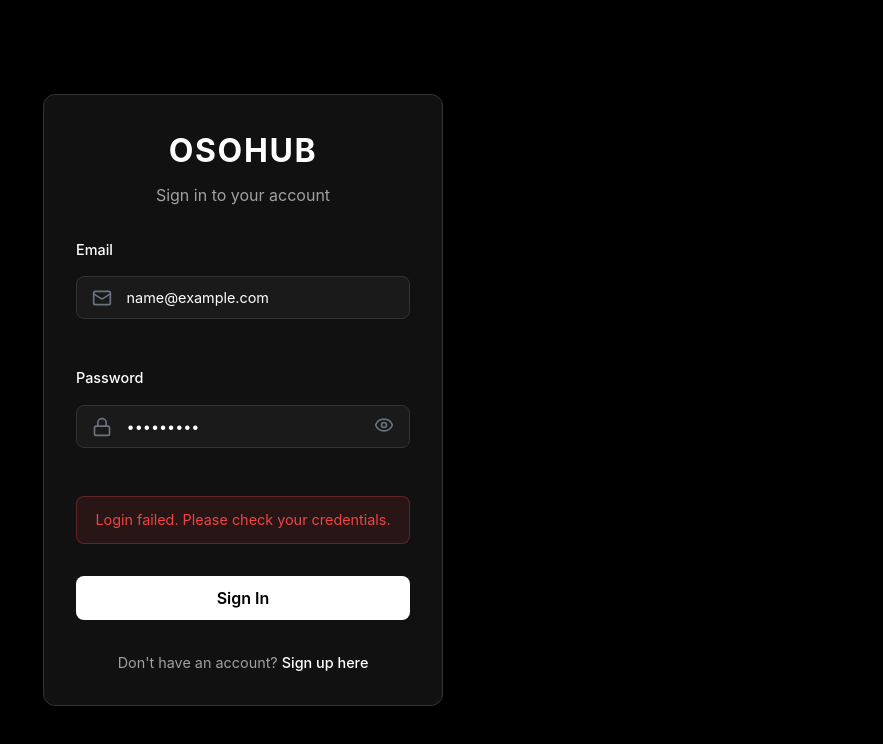
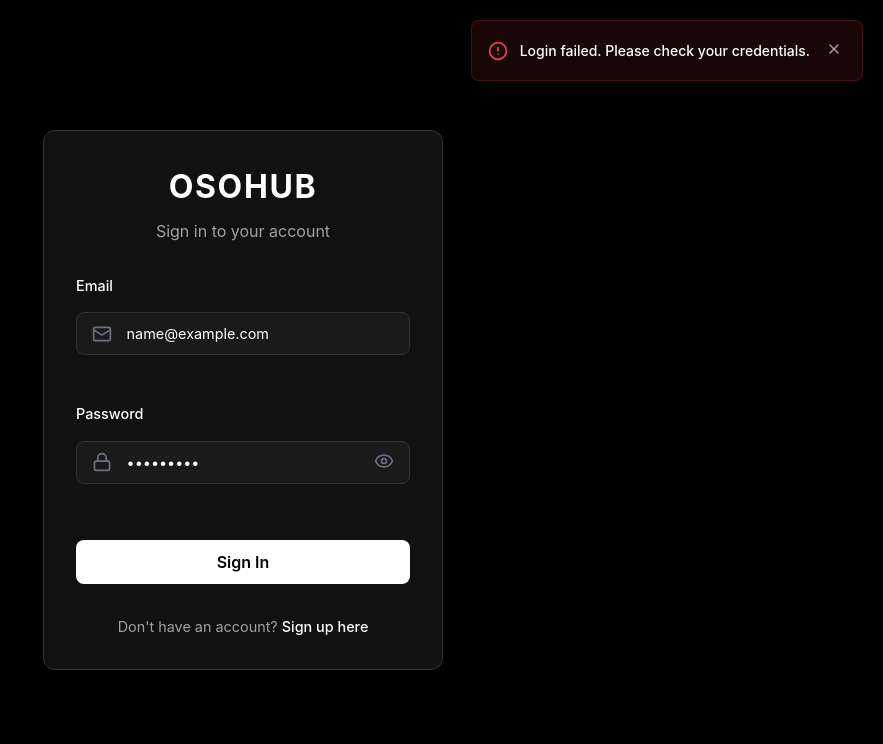
Before and after one commit to zGIKS/osohub-frontend, a React (Vite) app: page /login in a window 1280 px wide. Both pictures are taken after typing "name@example.com", "Sample123" into the empty fields and a click on the button "Sign In". Shown: the top 744 px of the page, without its empty margins (397-1280 px from the left). Built offline with nearby package versions, Linux system fonts and the light colour scheme; no server answers.

Commit message:
feat: Implement toast notifications system; add useToast hook and integrate with Login, SignUp, Settings, and ImageUploadModal components

```diff
--- a/src/App.jsx
+++ b/src/App.jsx
@@ -1,5 +1,6 @@
 import AppRouter from './router/AppRouter';
 import { AuthProvider } from './contexts/AuthContext';
+import ToastContainer from './shared/components/ToastContainer';
 import './App.css';
 
 function App() {
@@ -7,6 +8,7 @@ function App() {
     <div className="App">
       <AuthProvider>
         <AppRouter />
+        <ToastContainer />
       </AuthProvider>
     </div>
   );
--- a/src/auth/pages/Login.jsx
+++ b/src/auth/pages/Login.jsx
@@ -2,6 +2,7 @@ import { useState } from 'react';
 import { Link, useNavigate } from 'react-router-dom';
 import { Mail, Lock, Eye, EyeOff } from 'lucide-react';
 import { useAuth } from '../../contexts/AuthContext';
+import { useToast } from '../../hooks/useToast';
 import './Auth.css';
 
 const Login = () => {
@@ -11,35 +12,34 @@ const Login = () => {
   });
   const [showPassword, setShowPassword] = useState(false);
   const [loading, setLoading] = useState(false);
-  const [error, setError] = useState('');
 
   const navigate = useNavigate();
   const { login } = useAuth();
+  const toast = useToast();
 
   const handleChange = (e) => {
     setFormData({
       ...formData,
       [e.target.name]: e.target.value
     });
-    setError('');
   };
 
   const handleSubmit = async (e) => {
     e.preventDefault();
     setLoading(true);
-    setError('');
 
     try {
       const result = await login(formData.email, formData.password);
 
       if (result.success) {
+        toast.success('Login successful! Welcome back.');
         navigate('/');
       } else {
-        setError(result.error || 'Login failed. Please check your credentials.');
+        toast.error(result.error || 'Login failed. Please check your credentials.');
       }
     } catch (error) {
       console.error('Login error:', error);
-      setError('Login failed. Please check your credentials.');
+      toast.error('Login failed. Please check your credentials.');
     } finally {
       setLoading(false);
     }
@@ -93,8 +93,6 @@ const Login = () => {
             </div>
           </div>
 
-          {error && <div className="error-message">{error}</div>}
-
           <button type="submit" className="auth-button" disabled={loading}>
             {loading ? 'Signing in...' : 'Sign In'}
           </button>
--- a/src/auth/pages/Settings.jsx
+++ b/src/auth/pages/Settings.jsx
@@ -1,14 +1,15 @@
 import { useState, useEffect } from 'react';
-import { User, Lock, CheckCircle, AlertCircle } from 'lucide-react';
+import { User, Lock } from 'lucide-react';
 import { userService } from '../services/userService';
 import { useAuth } from '../../contexts/AuthContext';
+import { useToast } from '../../hooks/useToast';
 import './Settings.css';
 
 const Settings = () => {
   const [activeTab, setActiveTab] = useState('profile');
   const [isLoading, setIsLoading] = useState(false);
-  const [message, setMessage] = useState({ type: '', text: '' });
-  const { refreshUser } = useAuth(); // Obtener refreshUser del contexto
+  const { refreshUser } = useAuth();
+  const toast = useToast();
   const [formData, setFormData] = useState({
     username: '',
     bio: '',
@@ -39,7 +40,7 @@ const Settings = () => {
         });
       } catch (error) {
         console.error('Error fetching user data:', error);
-        setMessage({ type: 'error', text: 'Failed to load user data' });
+        toast.error('Failed to load user data');
       } finally {
         setIsLoading(false);
       }
@@ -74,7 +75,6 @@ const Settings = () => {
 
   const handleRemoveProfilePicture = async () => {
     setIsLoading(true);
-    setMessage({ type: '', text: '' });
 
     try {
       // Limpiar preview si existe
@@ -93,19 +93,13 @@ const Settings = () => {
         profile_picture_url: result.profile_picture_url || ''
       }));
 
-      setMessage({
-        type: 'success',
-        text: 'Profile picture removed and default avatar set successfully!'
-      });
+      toast.success('Profile picture removed and default avatar set successfully!');
 
       // Refrescar el usuario en el contexto para actualizar toda la interfaz
       await refreshUser();
     } catch (error) {
       console.error('Error removing profile picture:', error);
-      setMessage({
-        type: 'error',
-        text: error.response?.data?.message || 'Failed to remove profile picture. Please try again.'
-      });
+      toast.error(error.response?.data?.message || 'Failed to remove profile picture. Please try again.');
     } finally {
       setIsLoading(false);
     }
@@ -113,7 +107,6 @@ const Settings = () => {
 
   const handleSave = async () => {
     setIsLoading(true);
-    setMessage({ type: '', text: '' });
 
     try {
       // Preparar datos para el update
@@ -130,7 +123,7 @@ const Settings = () => {
       // Actualizar perfil usando FormData
       const result = await userService.updateUser(updateData);
 
-      setMessage({ type: 'success', text: 'Profile updated successfully!' });
+      toast.success('Profile updated successfully!');
 
       // Limpiar selección de archivo
       setProfileImageFile(null);
@@ -148,10 +141,7 @@ const Settings = () => {
       await refreshUser();
     } catch (error) {
       console.error('Error updating profile:', error);
-      setMessage({
-        type: 'error',
-        text: error.response?.data?.message || 'Failed to update profile. Please try again.'
-      });
+      toast.error(error.response?.data?.message || 'Failed to update profile. Please try again.');
     } finally {
       setIsLoading(false);
     }
@@ -159,22 +149,21 @@ const Settings = () => {
 
   const handlePasswordSave = async () => {
     setIsLoading(true);
-    setMessage({ type: '', text: '' });
 
     if (!passwordData.currentPassword || !passwordData.newPassword || !passwordData.confirmPassword) {
-      setMessage({ type: 'error', text: 'Please fill in all password fields.' });
+      toast.error('Please fill in all password fields.');
       setIsLoading(false);
       return;
     }
 
     if (passwordData.newPassword !== passwordData.confirmPassword) {
-      setMessage({ type: 'error', text: 'New passwords do not match.' });
+      toast.error('New passwords do not match.');
       setIsLoading(false);
       return;
     }
 
     if (passwordData.newPassword.length < 6) {
-      setMessage({ type: 'error', text: 'New password must be at least 6 characters long.' });
+      toast.error('New password must be at least 6 characters long.');
       setIsLoading(false);
       return;
     }
@@ -184,7 +173,7 @@ const Settings = () => {
         password: passwordData.newPassword
       });
 
-      setMessage({ type: 'success', text: 'Password changed successfully!' });
+      toast.success('Password changed successfully!');
       setPasswordData({
         currentPassword: '',
         newPassword: '',
@@ -192,10 +181,7 @@ const Settings = () => {
       });
     } catch (error) {
       console.error('Error changing password:', error);
-      setMessage({
-        type: 'error',
-        text: 'Error changing password. Please check your current password.'
-      });
+      toast.error('Error changing password. Please check your current password.');
     } finally {
       setIsLoading(false);
     }
@@ -214,7 +200,6 @@ const Settings = () => {
     });
     setProfileImageFile(null);
     setProfileImagePreview(null);
-    setMessage({ type: '', text: '' });
   };
 
   const renderProfileTab = () => (
@@ -363,17 +348,6 @@ const Settings = () => {
         </div>
 
         <div className="settings-main">
-          {message.text && (
-            <div className={`message ${message.type}`}>
-              {message.type === 'success' ? (
-                <CheckCircle size={20} />
-              ) : (
-                <AlertCircle size={20} />
-              )}
-              <span>{message.text}</span>
-            </div>
-          )}
-
           {renderActiveTab()}
 
           {activeTab === 'profile' && (
--- a/src/auth/pages/SignUp.jsx
+++ b/src/auth/pages/SignUp.jsx
@@ -2,6 +2,7 @@ import { useState } from 'react';
 import { Link, useNavigate } from 'react-router-dom';
 import { Mail, Lock, User, Eye, EyeOff } from 'lucide-react';
 import { useAuth } from '../../contexts/AuthContext';
+import { useToast } from '../../hooks/useToast';
 import './Auth.css';
 
 const SignUp = () => {
@@ -14,33 +15,31 @@ const SignUp = () => {
   const [showPassword, setShowPassword] = useState(false);
   const [showConfirmPassword, setShowConfirmPassword] = useState(false);
   const [loading, setLoading] = useState(false);
-  const [error, setError] = useState('');
 
   const navigate = useNavigate();
   const { signup } = useAuth();
+  const toast = useToast();
 
   const handleChange = (e) => {
     setFormData({
       ...formData,
       [e.target.name]: e.target.value
     });
-    setError('');
   };
 
   const handleSubmit = async (e) => {
     e.preventDefault();
     setLoading(true);
-    setError('');
 
     // Basic validation
     if (formData.password !== formData.confirmPassword) {
-      setError('Passwords do not match');
+      toast.error('Passwords do not match');
       setLoading(false);
       return;
     }
 
     if (formData.password.length < 6) {
-      setError('Password must be at least 6 characters long');
+      toast.error('Password must be at least 6 characters long');
       setLoading(false);
       return;
     }
@@ -55,13 +54,14 @@ const SignUp = () => {
       });
 
       if (result.success) {
+        toast.success('Account created successfully! Welcome to OSOHUB.');
         navigate('/');
       } else {
-        setError(result.error || 'Error creating account. Please try again.');
+        toast.error(result.error || 'Error creating account. Please try again.');
       }
     } catch (error) {
       console.error('SignUp error:', error);
-      setError('Error creating account. Please try again.');
+      toast.error('Error creating account. Please try again.');
     } finally {
       setLoading(false);
     }
@@ -154,8 +154,6 @@ const SignUp = () => {
             </div>
           </div>
 
-          {error && <div className="error-message">{error}</div>}
-
           <button type="submit" className="auth-button" disabled={loading}>
             {loading ? 'Creating account...' : 'Create Account'}
           </button>
--- /dev/null
+++ b/src/hooks/useToast.js
@@ -0,0 +1,34 @@
+import { useCallback } from 'react';
+
+export const useToast = () => {
+  const showToast = useCallback((message, type = 'info', duration = 4000) => {
+    if (window.showToast) {
+      return window.showToast(message, type, duration);
+    } else {
+      console.warn('ToastContainer not found. Make sure it\'s included in your app.');
+      // Fallback to console for development
+      console.log(`Toast [${type}]: ${message}`);
+    }
+  }, []);
+
+  const success = useCallback((message, duration) => {
+    return showToast(message, 'success', duration);
+  }, [showToast]);
+
+  const error = useCallback((message, duration) => {
+    return showToast(message, 'error', duration);
+  }, [showToast]);
+
+  const info = useCallback((message, duration) => {
+    return showToast(message, 'info', duration);
+  }, [showToast]);
+
+  return {
+    showToast,
+    success,
+    error,
+    info
+  };
+};
+
+export default useToast;
--- a/src/images/components/ImageUploadModal.jsx
+++ b/src/images/components/ImageUploadModal.jsx
@@ -1,5 +1,6 @@
 import { useState } from 'react';
 import { X, Upload, Image as ImageIcon } from 'lucide-react';
+import { useToast } from '../../hooks/useToast';
 import './ImageUploadModal.css';
 
 const ImageUploadModal = ({ isOpen, onClose, onUpload }) => {
@@ -8,6 +9,7 @@ const ImageUploadModal = ({ isOpen, onClose, onUpload }) => {
   const [description, setDescription] = useState('');
   const [isUploading, setIsUploading] = useState(false);
   const [dragActive, setDragActive] = useState(false);
+  const toast = useToast();
 
   const handleFileSelect = (file) => {
     if (file && file.type.startsWith('image/')) {
@@ -44,14 +46,19 @@ const ImageUploadModal = ({ isOpen, onClose, onUpload }) => {
 
   const handleSubmit = async (e) => {
     e.preventDefault();
-    if (!selectedFile || !description.trim()) return;
+    if (!selectedFile || !description.trim()) {
+      toast.error('Please select a file and provide a title.');
+      return;
+    }
 
     setIsUploading(true);
     try {
       await onUpload(selectedFile, description);
+      toast.success('Image uploaded successfully!');
       handleClose();
     } catch (error) {
       console.error('Upload failed:', error);
+      toast.error(error.message || 'Failed to upload image. Please try again.');
     } finally {
       setIsUploading(false);
     }
--- /dev/null
+++ b/src/shared/components/Toast.css
@@ -0,0 +1,161 @@
+.toast {
+  position: fixed;
+  top: 20px;
+  right: 20px;
+  min-width: 300px;
+  max-width: 400px;
+  z-index: 9999;
+  border-radius: 8px;
+  box-shadow: 0 4px 16px rgba(0, 0, 0, 0.15);
+  backdrop-filter: blur(10px);
+  animation: slideInRight 0.3s ease-out;
+}
+
+.toast-content {
+  display: flex;
+  align-items: center;
+  gap: 12px;
+  padding: 16px;
+  background: rgba(255, 255, 255, 0.95);
+  border-radius: 8px;
+  border-left: 4px solid transparent;
+}
+
+.toast-success {
+  border-left-color: #10b981;
+}
+
+.toast-success .toast-content {
+  background: rgba(16, 185, 129, 0.1);
+  border: 1px solid rgba(16, 185, 129, 0.2);
+}
+
+.toast-success .toast-icon {
+  color: #10b981;
+}
+
+.toast-error {
+  border-left-color: #ef4444;
+}
+
+.toast-error .toast-content {
+  background: rgba(239, 68, 68, 0.1);
+  border: 1px solid rgba(239, 68, 68, 0.2);
+}
+
+.toast-error .toast-icon {
+  color: #ef4444;
+}
+
+.toast-info {
+  border-left-color: #3b82f6;
+}
+
+.toast-info .toast-content {
+  background: rgba(59, 130, 246, 0.1);
+  border: 1px solid rgba(59, 130, 246, 0.2);
+}
+
+.toast-info .toast-icon {
+  color: #3b82f6;
+}
+
+.toast-icon {
+  flex-shrink: 0;
+  display: flex;
+  align-items: center;
+  justify-content: center;
+}
+
+.toast-message {
+  flex: 1;
+  font-size: 14px;
+  line-height: 1.4;
+  color: var(--text-primary);
+  font-weight: 500;
+}
+
+.toast-close {
+  flex-shrink: 0;
+  background: none;
+  border: none;
+  cursor: pointer;
+  padding: 4px;
+  border-radius: 4px;
+  color: var(--text-secondary);
+  transition: all 0.2s ease;
+}
+
+.toast-close:hover {
+  background: rgba(0, 0, 0, 0.1);
+  color: var(--text-primary);
+}
+
+@keyframes slideInRight {
+  from {
+    transform: translateX(100%);
+    opacity: 0;
+  }
+  to {
+    transform: translateX(0);
+    opacity: 1;
+  }
+}
+
+@keyframes slideOutRight {
+  from {
+    transform: translateX(0);
+    opacity: 1;
+  }
+  to {
+    transform: translateX(100%);
+    opacity: 0;
+  }
+}
+
+.toast.toast-exit {
+  animation: slideOutRight 0.3s ease-in forwards;
+}
+
+/* Mobile responsiveness */
+@media (max-width: 480px) {
+  .toast {
+    top: 10px;
+    right: 10px;
+    left: 10px;
+    min-width: unset;
+    max-width: unset;
+  }
+
+  .toast-content {
+    padding: 12px;
+  }
+
+  .toast-message {
+    font-size: 13px;
+  }
+}
+
+/* Dark mode support */
+@media (prefers-color-scheme: dark) {
+  .toast-content {
+    background: rgba(30, 30, 30, 0.95);
+    color: white;
+  }
+
+  .toast-success .toast-content {
+    background: rgba(16, 185, 129, 0.15);
+  }
+
+  .toast-error .toast-content {
+    background: rgba(239, 68, 68, 0.15);
+  }
+
+  .toast-info .toast-content {
+    background: rgba(59, 130, 246, 0.15);
+  }
+
+  .toast-message {
+    color: white;
+  }
+}
--- /dev/null
+++ b/src/shared/components/Toast.jsx
@@ -0,0 +1,43 @@
+import React, { useState, useEffect } from 'react';
+import { CheckCircle, X, AlertCircle, Info } from 'lucide-react';
+import './Toast.css';
+
+const Toast = ({ message, type = 'info', duration = 4000, onClose }) => {
+  useEffect(() => {
+    const timer = setTimeout(() => {
+      onClose();
+    }, duration);
+
+    return () => clearTimeout(timer);
+  }, [duration, onClose]);
+
+  const getIcon = () => {
+    switch (type) {
+      case 'success':
+        return <CheckCircle size={20} />;
+      case 'error':
+        return <AlertCircle size={20} />;
+      case 'info':
+      default:
+        return <Info size={20} />;
+    }
+  };
+
+  return (
+    <div className={`toast toast-${type}`}>
+      <div className="toast-content">
+        <div className="toast-icon">
+          {getIcon()}
+        </div>
+        <div className="toast-message">
+          {message}
+        </div>
+        <button className="toast-close" onClick={onClose}>
+          <X size={16} />
+        </button>
+      </div>
+    </div>
+  );
+};
+
+export default Toast;
--- /dev/null
+++ b/src/shared/components/ToastContainer.css
@@ -0,0 +1,21 @@
+.toast-container {
+  position: fixed;
+  top: 0;
+  right: 0;
+  pointer-events: none;
+  z-index: 9999;
+}
+
+.toast-wrapper {
+  position: absolute;
+  right: 20px;
+  pointer-events: auto;
+  transition: all 0.3s ease;
+}
+
+@media (max-width: 480px) {
+  .toast-wrapper {
+    right: 10px;
+    left: 10px;
+  }
+}
--- /dev/null
+++ b/src/shared/components/ToastContainer.jsx
@@ -0,0 +1,57 @@
+import React, { useState, useCallback } from 'react';
+import Toast from './Toast';
+import './ToastContainer.css';
+
+const ToastContainer = () => {
+  const [toasts, setToasts] = useState([]);
+
+  const addToast = useCallback((message, type = 'info', duration = 4000) => {
+    const id = Date.now() + Math.random();
+    const newToast = {
+      id,
+      message,
+      type,
+      duration
+    };
+
+    setToasts(prev => [...prev, newToast]);
+
+    return id;
+  }, []);
+
+  const removeToast = useCallback((id) => {
+    setToasts(prev => prev.filter(toast => toast.id !== id));
+  }, []);
+
+  // Expose functions globally
+  React.useEffect(() => {
+    window.showToast = addToast;
+    return () => {
+      delete window.showToast;
+    };
+  }, [addToast]);
+
+  return (
+    <div className="toast-container">
+      {toasts.map((toast, index) => (
+        <div
+          key={toast.id}
+          className="toast-wrapper"
+          style={{
+            top: `${20 + index * 80}px`,
+            zIndex: 9999 - index
+          }}
+        >
+          <Toast
+            message={toast.message}
+            type={toast.type}
+            duration={toast.duration}
+            onClose={() => removeToast(toast.id)}
+          />
+        </div>
+      ))}
+    </div>
+  );
+};
+
+export default ToastContainer;
```
